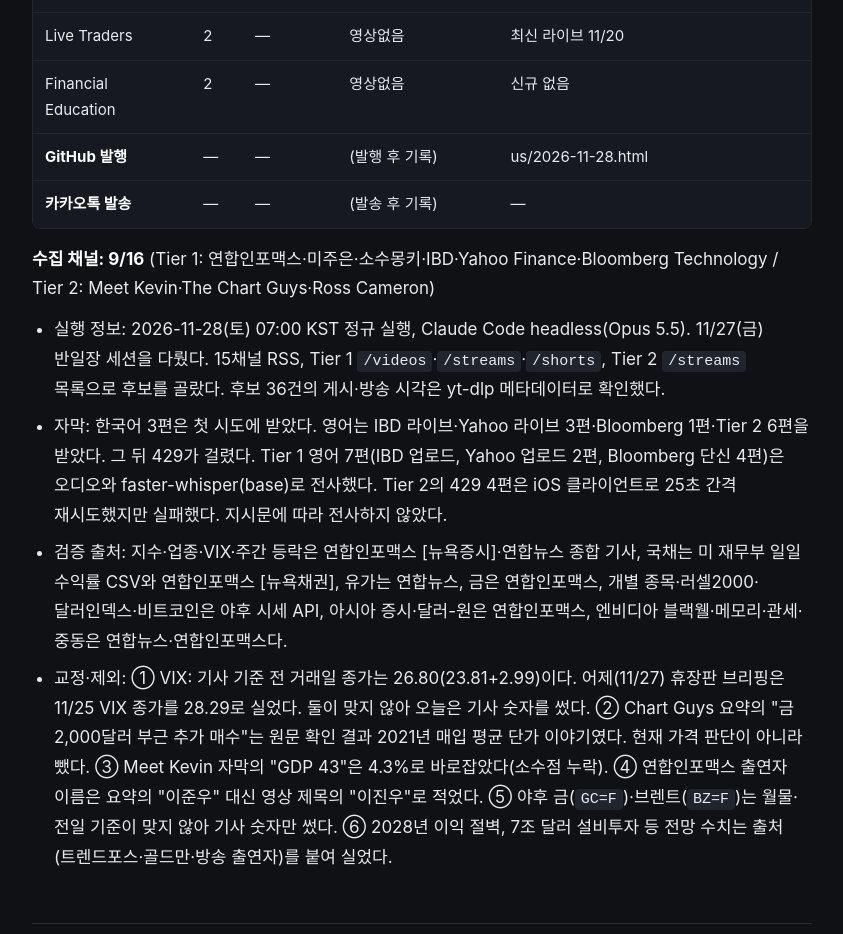
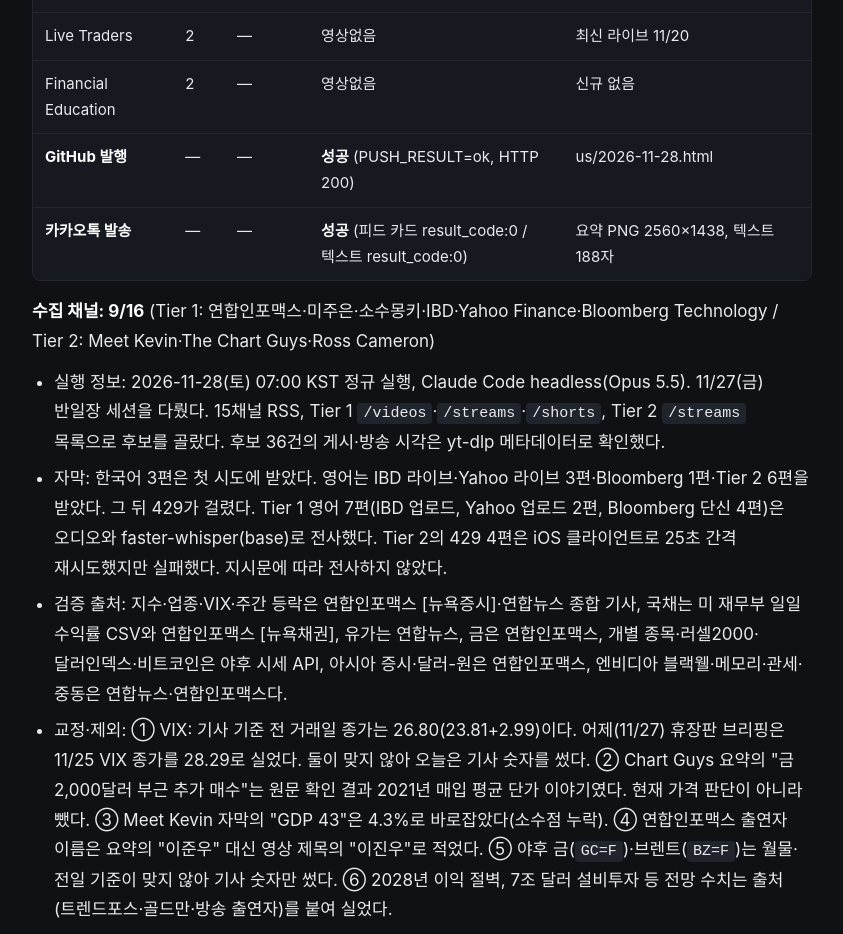
Before and after one commit to demanico1/market-briefing, a plain HTML site: page us/2026-11-28.html in a window 1280 px wide. Shown: the part 10320-11254 px from the top of the page, without its empty margins (218-1061 px from the left). Drawn offline with Linux system fonts and the light colour scheme.

Commit message:
us 2026-11-28 브리핑 발행

```diff
--- a/us/2026-11-28.html
+++ b/us/2026-11-28.html
@@ -517,15 +517,15 @@
 <td><strong>GitHub 발행</strong></td>
 <td>—</td>
 <td>—</td>
-<td>(발행 후 기록)</td>
+<td><strong>성공</strong> (PUSH_RESULT=ok, HTTP 200)</td>
 <td>us/2026-11-28.html</td>
 </tr>
 <tr>
 <td><strong>카카오톡 발송</strong></td>
 <td>—</td>
 <td>—</td>
-<td>(발송 후 기록)</td>
-<td>—</td>
+<td><strong>성공</strong> (피드 카드 result_code:0 / 텍스트 result_code:0)</td>
+<td>요약 PNG 2560×1438, 텍스트 188자</td>
 </tr>
 </tbody>
 </table></div>
```
